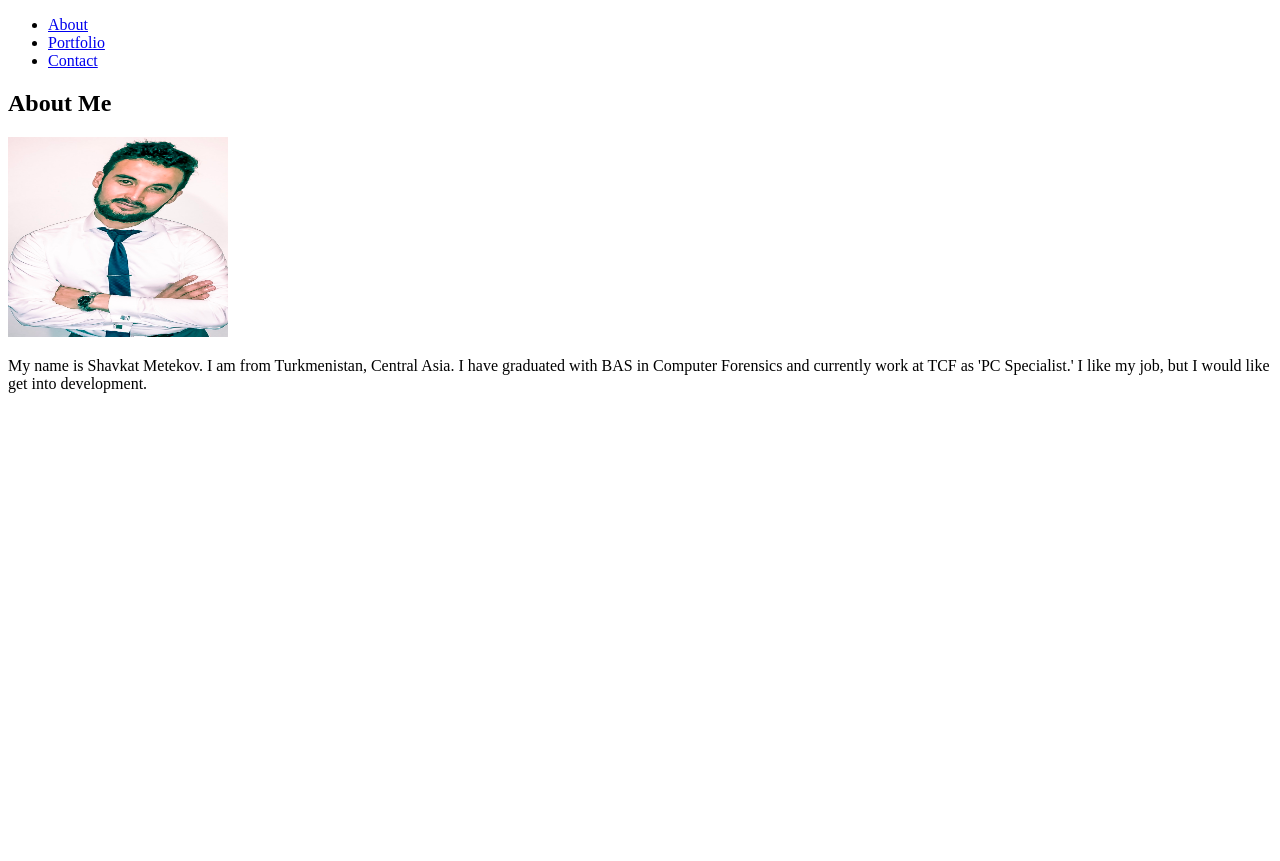
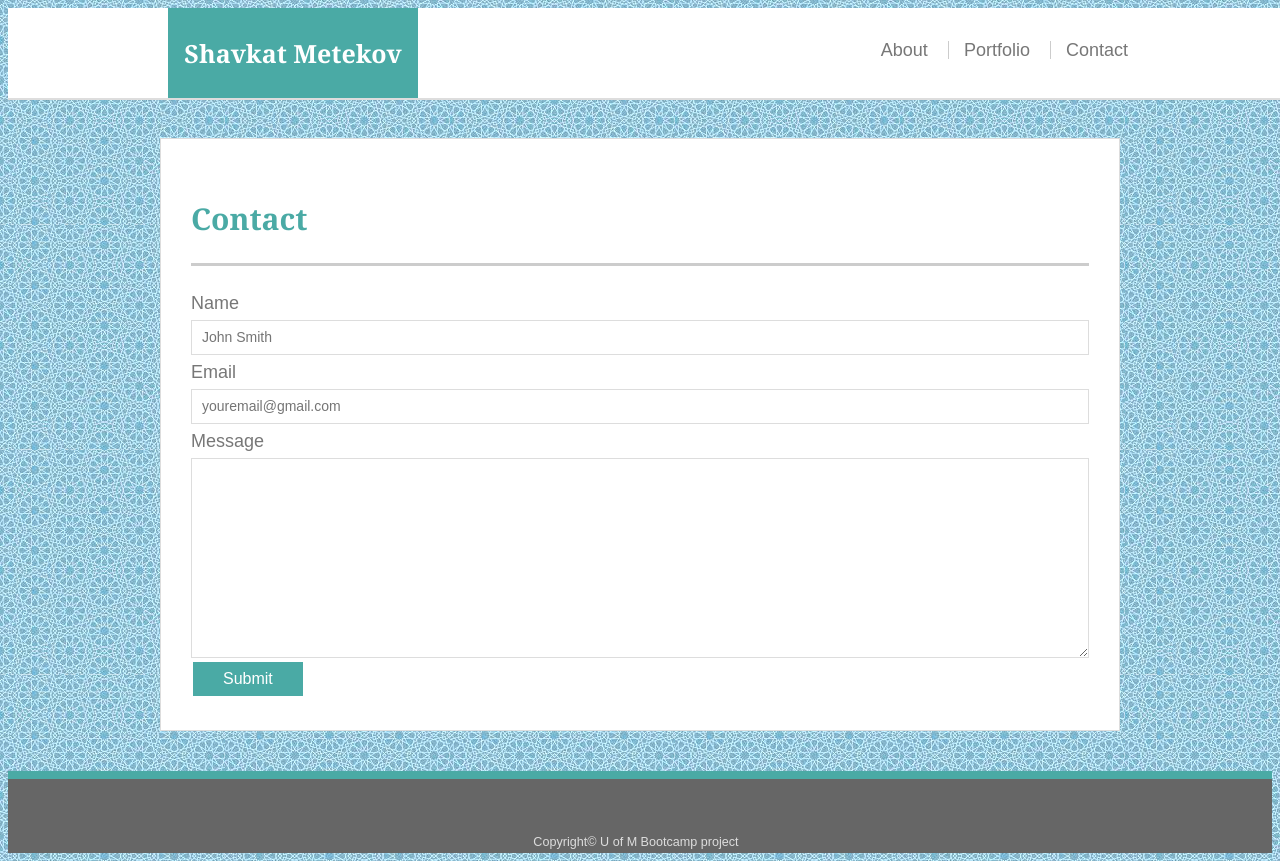
Before and after one commit to metekovshavkat/Basic-Portfolio, a plain HTML site: page contact.html in a window 1280 px wide. Before the commit the page ends 800 px from the top, so only its background shows below. Drawn offline with Linux system fonts and the light colour scheme; files that its build step writes are made by us from their sources.

Commit message:
last changes

```diff
--- /dev/null
+++ b/assets/css/reset.css
@@ -0,0 +1,142 @@
+/* http://meyerweb.com/eric/tools/css/reset/
+   v2.0 | 20110126
+   License: none (public domain)
+*/
+
+html,
+body,
+div,
+span,
+applet,
+object,
+iframe,
+h1,
+h2,
+h3,
+h4,
+h5,
+h6,
+p,
+blockquote,
+pre,
+a,
+abbr,
+acronym,
+address,
+big,
+cite,
+code,
+del,
+dfn,
+em,
+img,
+ins,
+kbd,
+q,
+s,
+samp,
+small,
+strike,
+strong,
+sub,
+sup,
+tt,
+var,
+b,
+u,
+i,
+center,
+dl,
+dt,
+dd,
+ol,
+ul,
+li,
+fieldset,
+form,
+label,
+legend,
+table,
+caption,
+tbody,
+tfoot,
+thead,
+tr,
+th,
+td,
+article,
+aside,
+canvas,
+details,
+embed,
+figure,
+figcaption,
+footer,
+header,
+hgroup,
+menu,
+nav,
+output,
+ruby,
+section,
+summary,
+time,
+mark,
+audio,
+video {
+
+  /* Positioning */
+  margin: 0;
+  vertical-align: baseline;
+
+  /* Box-model */
+  padding: 0;
+
+  /* Typography */
+  font-size: 100%;
+  font: inherit;
+
+  /* Visual */
+  border: 0;
+
+}
+
+/* HTML5 display-role reset for older browsers */
+article,
+aside,
+details,
+figcaption,
+figure,
+footer,
+header,
+hgroup,
+menu,
+nav,
+section { display: block; }
+
+body { line-height: 1; }
+
+ol,
+ul { list-style: none; }
+
+blockquote,
+q { quotes: none; }
+
+blockquote:before,
+blockquote:after,
+q:before,
+q:after {
+
+  /* Misc */
+  content: '';
+  content: none;
+
+}
+
+table {
+
+  /* Visual */
+  border-collapse: collapse;
+  border-spacing: 0;
+
+}
--- a/assets/css/style.css
+++ b/assets/css/style.css
@@ -0,0 +1,210 @@
+body {
+  font-family: 'Arial', 'Helvetica Neue', Helvetica, sans-serif;
+  font-size: 18px;
+  line-height: 34px;
+  background-color: #ffffff;
+  background-image: url('../images/back.jpeg');
+}
+
+* {
+  box-sizing: border-box;
+}
+
+/* general */
+
+.container {
+  width: 100%;
+  max-width: 960px;
+  margin: 0 auto;
+  clear: both;
+}
+
+h1,
+h2,
+p {
+  margin-bottom: 20px;
+}
+
+h1,
+h2 {
+  font-family: 'Georgia', Times, 'Times New Roman', serif;
+  font-weight: 700;
+  color: #4aaaa5;
+}
+
+h1 {
+  padding-bottom: 20px;
+  font-size: 30px;
+  line-height: 49px;
+  border-bottom: 3px solid #cccccc;
+}
+
+h2 {
+  font-size: 22px;
+}
+
+/* header */
+
+#mainhead {
+  position: fixed;
+  z-index: 99;
+  width: 100%;
+  margin: 0 0 30px;
+  overflow: auto;
+  color: #777777;
+  background: #ffffff;
+  border-bottom: 2px solid #dddddd;
+}
+
+#logo {
+  float: left;
+  width: 250px;
+  height: 90px;
+  font-family: 'Georgia', Times, 'Times New Roman', Times, serif, serif;
+  font-size: 25px;
+  font-weight: 700;
+  line-height: 90px;
+  color: #ffffff;
+  text-align: center;
+  text-decoration: none;
+  background: #4aaaa5;
+
+}
+
+nav {
+  float: right;
+  margin-top: 25px;
+}
+
+nav a {
+  display: inline-block;
+  padding-left: 15px;
+  margin-left: 15px;
+  line-height: 18px;
+  color: #777777;
+  text-decoration: none;
+  border-left: 1px solid #cccccc;
+}
+
+nav a:first-child {
+  border-left: 0 none;
+}
+
+/*Footer*/
+
+footer {
+  color: #dddddd;
+  font-size: 0.7em;
+  text-align: center;
+  background-color: #666666;
+  padding: 34px 8px 40px 0px;
+  border-top: 8px solid #4aaaa5;
+  height: 80px;
+  clear: both;
+}
+
+/* main */
+
+#main-content {
+  padding-top: 130px;
+}
+
+.main-section {
+  float: left;
+  width: 100%;
+  max-width: 960px;
+  padding: 30px;
+  margin: 0 0 40px;
+  background: #ffffff;
+  border: 1px solid #dddddd;
+}
+
+/* portfolio page */
+
+.port {
+  position: relative;
+  float: left;
+  width: 274px;
+  height: 274px;
+  margin: 20px 0 25px;
+  overflow: auto;
+}
+
+.port img {
+  width: 100%;
+  border: 0 none;
+  opacity: 1.0;
+  padding: 5px;
+}
+
+.port h2 {
+  position: absolute;
+  padding: 5px;
+  bottom: 20px;
+  width: 100%;
+  padding: 15px;
+  margin-bottom: 0;
+  font-weight: 300;
+  line-height: 30px;
+  color: #ffffff;
+  text-align: center;
+  background: #4aaaa5;
+  border-bottom: 0;
+}
+
+/* contact page */
+
+#contact-form ul {
+  margin-bottom: 20px;
+}
+
+#contact-form li {
+  margin-bottom: 10px;
+}
+
+label,
+input[type=text],
+input[type=email],
+textarea {
+  display: block;
+  width: 100%;
+}
+
+input[type=text],
+input[type=email],
+textarea {
+  height: 35px;
+  padding: 0 10px;
+  font-size: 14px;
+  border: 1px solid #dddddd;
+}
+
+textarea {
+  height: 200px;
+}
+
+button {
+  background-color: #4aaaa5;
+  border: none;
+  color: #ffffff;
+  padding: 8px 30px;
+  text-align: center;
+  text-decoration: none;
+  display: inline-block;
+  font-size: 16px;
+  margin: 4px 2px;
+  cursor: pointer;
+}
+
+input[type=submit] {
+  padding: 10px 30px;
+  font-size: 18px;
+  color: #ffffff;
+  cursor: pointer;
+  background: #4aaaa5;
+  border: 0 none;
+}
+
+label {
+    color: #777777
+}
--- a/contact.html
+++ b/contact.html
@@ -1,39 +1,58 @@
 <!DOCTYPE html>
 <html lang="en-us">
 
+
 <head>
-
     <meta charset="UTF-8">
-    <title>My Portfolio</title>
-    <link rel="stylesheet" href="css/style.css">
+    <meta name="viewport" content="width=device-width, initial-scale=1.0">
+    <meta http-equiv="X-UA-Compatible" content="ie=edge">
+    <title>Contact</title>
+    <link rel="stylesheet" href="assets/css/style.css">
 </head>
 
 <body>
-    <header>
-        <ul id="nav">
-            <li><a href="about.html">About</a></li>
-            <li><a href="portfolio.html">Portfolio</a></li>
-            <li><a href="contact.html">Contact</a></li>
-        </ul>
+    <!-- Header and Page Links-->
+    <header id="mainhead">
+        <div class="container">
+            <a href="index.html" id="logo">Shavkat Metekov</a>
+            <nav>
+                <a href="index.html">About</a>
+                <a href="portfolio.html">Portfolio</a>
+                <a href="contact.html">Contact</a>
+            </nav>
+        </div>
     </header>
 
-    <div class="container">
-        <section id="main bio">
-            <h1>About Me</h1>
-            <img id="bio image" src="assets/images/my-pic.JPG" height="200px" width="220px">
-            <p>
-                My name is Shavkat Metekov. I am from Turkmenistan, Central Asia. I have graduated with BAS in Computer Forensics and currently work at TCF as 'PC Specialist.' I like my job, but I would like get into development.
+    <!-- Main Content of Contact -->
+    <div id="main-content" class="container">
+        <section class="main-section">
+            <h1>Contact</h1>
+            <form action="mailto:metekov.shavkat@gmail.com" method="get" enctype="text/plain">
 
 
-            </p>
-        </section>
-    </div>
 
-    <div id="container">
+                    <label for="name">Name</label>
+                    <input type="text" id="name" name="user_name" placeholder="John Smith">
+
+                    <label for="email">Email</label>
+                    <input type="email" id="email" name="user_email" placeholder="youremail@gmail.com">
+
+                    <label for="message">Message</label>
+                    <textarea id="message" name="user_message"></textarea>
 
 
+                <button type="submit">Submit</button>
+
+            </form>
     </div>
+    </div>
+    </div>
+    <!-- Footer -->
+    <footer>
+        <div class="container">
+            <p>Copyright© U of M Bootcamp project</p>
+        </div>
+    </footer>
 </body>
-</html>
 
 </html>
```
Also changed, not shown: index.html (+47 -23 lines), portfolio.html (+58 -10 lines), assets/images/Ashgabat.jpg (added), assets/images/ash0.jpg (added), assets/images/ash1.jpg (added), assets/images/ash2.jpg (added), assets/images/ash3.jpg (added), assets/images/ash5.jpeg (added), assets/images/back.jpeg (added), 3 other files.
